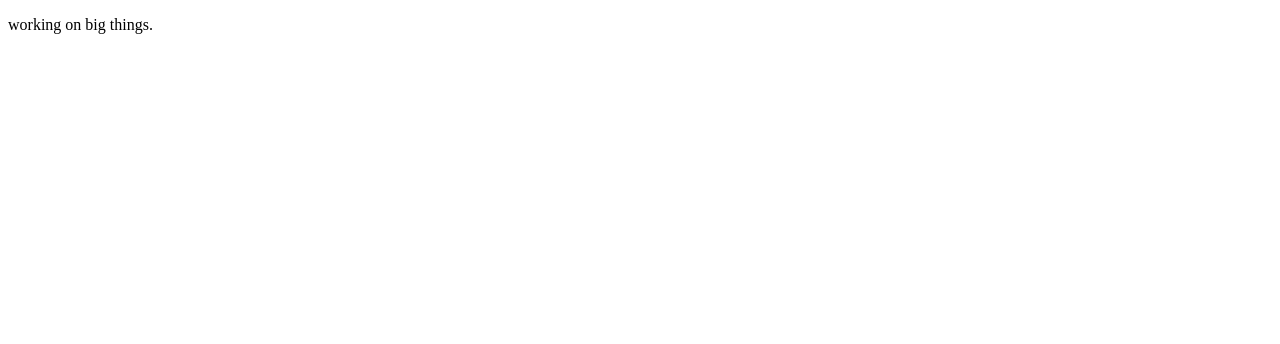
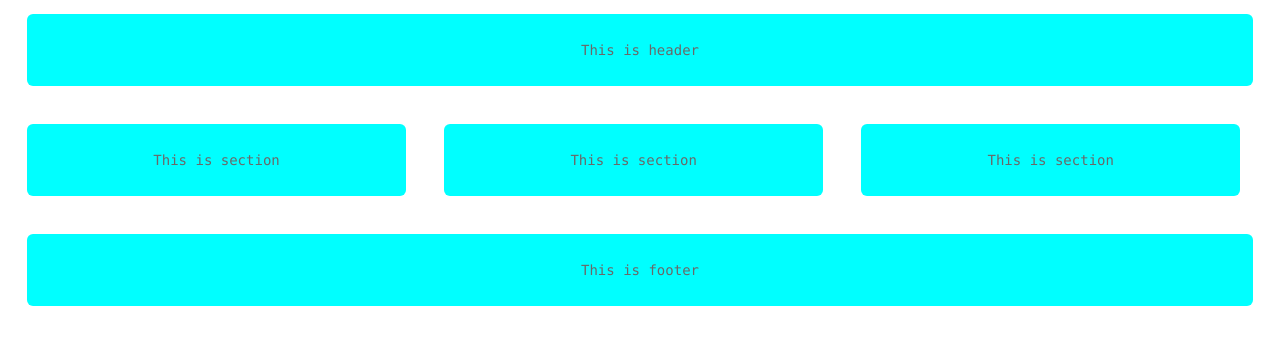
Before and after one commit to heartcrusher/heartcrusher.github.io, a plain HTML site: page index.html in a window 1280 px wide. Drawn offline with Linux system fonts and the light colour scheme.

Commit message:
just basic layout with float

```diff
--- a/index.html
+++ b/index.html
@@ -1,8 +1,14 @@
 <!DOCTYPE html>
 <html>
-    <title>This is my first site</title>
-    <head></head>
+    <title>Practicing layout</title>
+    <head>
+        <link rel="stylesheet" type="text/css" href="main.css">
+    </head>
     <body>
-        <p>working on big things.</p>
+        <header><p>This is header</p></header>
+        <section><p>This is section</p></section>
+        <section><p>This is section</p></section>
+        <section><p>This is section</p></section>
+        <footer><p>This is footer</p></footer>
     </body>
 </html>
--- /dev/null
+++ b/main.css
@@ -0,0 +1,26 @@
+p {
+    display: block;
+    background: aqua;
+    text-align: center;
+    border-radius: 6px;
+    color:dimgray;
+    font: 14px/24px "Source Code Pro", Inconsolata, "Lucida Console", Terminal, "Courier New", Courier;
+    padding: 24px 15px;
+    text-align: center;
+}
+
+section {
+    float: left;
+    width: 30%;
+}
+
+header,
+section,
+footer {
+    margin: 0px 1.5% 24px 1.5%;
+}
+
+footer {
+    clear: both;
+    margin-bottom: 0;
+}
```
